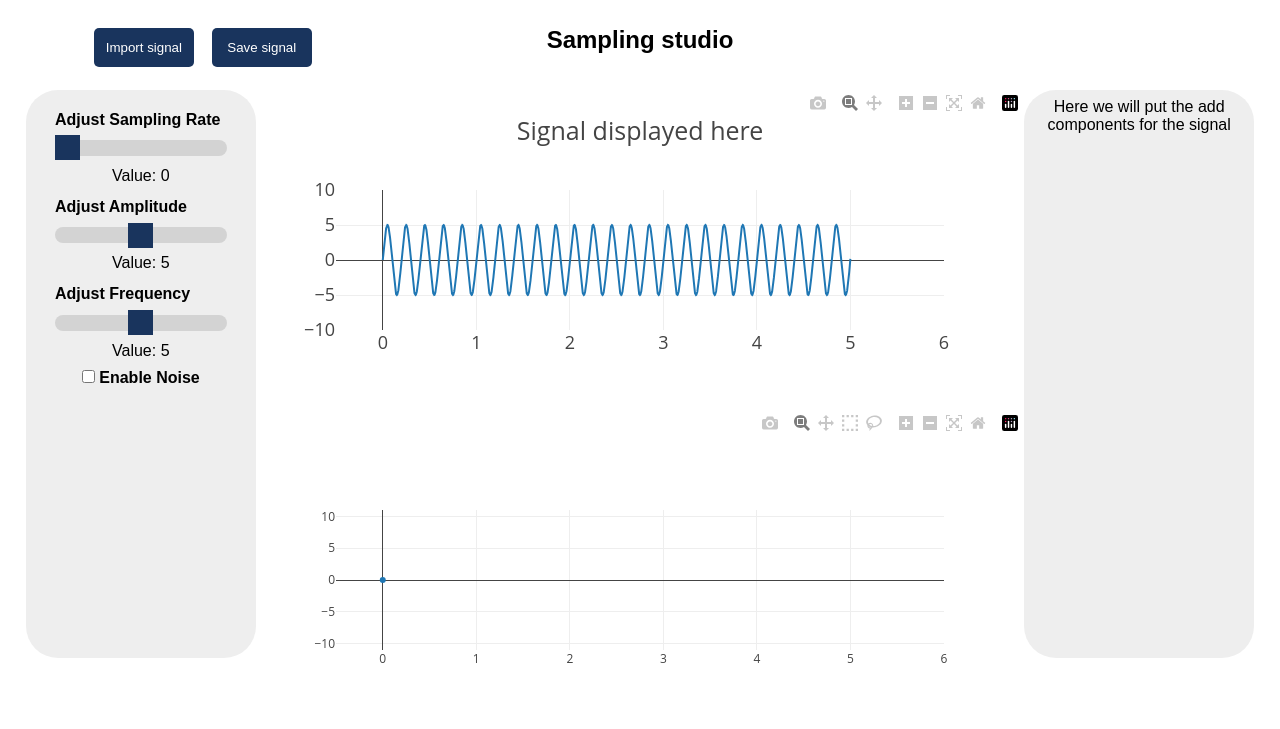
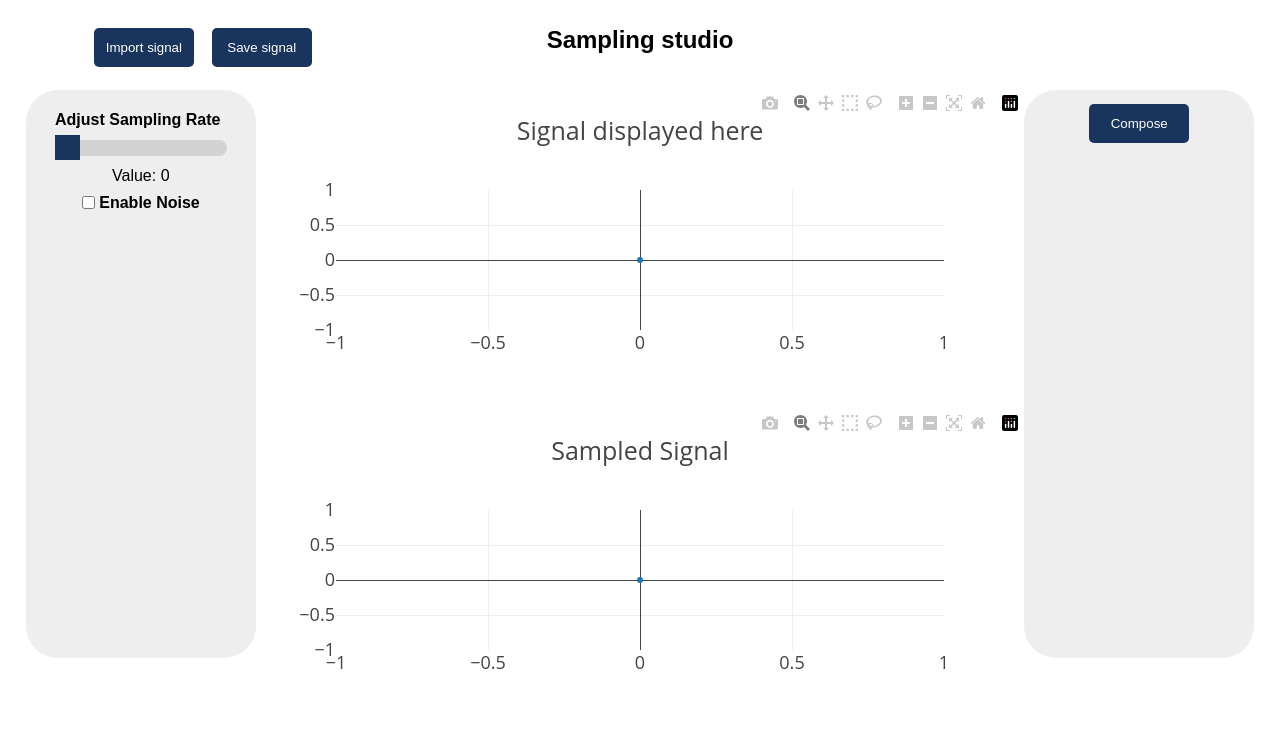
Before and after one commit to YousefKadry/DSP_Task1_12, a Python web app: template SignalStudio/templates/index.html in a window 1280 px wide. Shown: the top 729 px of the page. Run offline with Jinja, Linux system fonts and the light colour scheme; the template is opened without the code that fills it, so the values that code supplies are empty; some libraries are stand-ins or nearby versions.

Commit message:
building the composer and integrate functions to each other

```diff
--- a/SignalStudio/static/js/frame_scripts.js
+++ b/SignalStudio/static/js/frame_scripts.js
@@ -9,16 +9,27 @@ var addNoiseBtn = document.getElementById("add-noise-btn");
 var snrValue = document.getElementById("snrValue");
 var SRSLider = document.getElementById("samplingRate");
 var SROutput = document.getElementById("SROutput");
+let composeBtn = document.getElementById("compose");
+let composeForm = document.getElementById("composerForm");
+let addSignalBtn = document.getElementById("addSignalBtn");
+let signalsMenue = document.getElementById("addedSignals");
+let deleteSignalBtn = document.getElementById('deleteBtn');
 ampOutput.innerHTML = ampSlider.value;
 freqOutput.innerHTML = freqSlider.value;
 SROutput.innerHTML = SRSLider.value;
 
 //For the original signal graph, plot signal from inital value on freq/amp sliders
-sin_wave.plot(ampSlider.value, freqSlider.value);
+Plotly.newPlot(
+  "plot1",
+  [{ x: [0], y: [0] }],
+  {title: "Signal displayed here",
+            font: { size: 18 }},
+  sin_wave.config);
 Plotly.newPlot(
   "plot2",
   [{ x: [0], y: [0] }],
-  { yaxis: { range: [-11, 11] }, xaxis: { range: [-0.5, 6] } },
+  {title: "Sampled Signal",
+            font: { size: 18 }},
   sin_wave.config
 );
 //for the sampled signal graph, plot an inital signal from the values on the sliders
@@ -31,42 +42,29 @@ SRSLider.oninput = () => {
 
 SRSLider.addEventListener("mouseup", async function () {
   let samplingRate = SRSLider.value;
+  if(noiseToggle.checked){
+  sin_wave.sampling(samplingRate, sin_wave.noisySignal);
+  sin_wave.animatePlot("plot2", sin_wave.sampledSignal)
+  await sin_wave.animatePlot("plot2", sin_wave.sampledSignal);
+  }
+
   sin_wave.sampling(samplingRate);
+  sin_wave.animatePlot("plot2", sin_wave.sampledSignal)
   await sin_wave.animatePlot("plot2", sin_wave.sampledSignal);
 });
 
 //function that changes original signal when slider value changes
-ampSlider.addEventListener("mouseup", async function () {
+ampSlider.oninput = async function () {
   let amp = this.value;
   ampOutput.innerHTML = amp;
-  let samplingRate = SRSLider.value;
-  sin_wave.change_amp(amp);
-  if (noiseToggle.checked) {
-    sin_wave.generateNoise(SNR);
-    await sin_wave.animatePlot("plot1", sin_wave.noisySignal);
-  } else {
-    await sin_wave.animatePlot("plot1", sin_wave.data);
-  }
-  sin_wave.sampling(samplingRate);
-  await sin_wave.animatePlot("plot2", sin_wave.sampledSignal);
 
-  console.log();
-});
+};
 // Function that updates the sampled signal graph
-freqSlider.addEventListener("mouseup", async function () {
+freqSlider.oninput = async function () {
   let freq = this.value;
   freqOutput.innerHTML = freq;
-  let samplingRate = SRSLider.value;
-  sin_wave.change_freq(freq);
-  if (noiseToggle.checked) {
-    sin_wave.generateNoise(SNR);
-    await sin_wave.animatePlot("plot1", sin_wave.noisySignal);
-  } else {
-    await sin_wave.animatePlot("plot1", sin_wave.data);
-  }
-  sin_wave.sampling(samplingRate);
-  await sin_wave.animatePlot("plot2", sin_wave.sampledSignal);
-});
+
+};
 
 //function that toggles noise and shows/hides noise section
 noiseToggle.checked = false;
@@ -78,6 +76,9 @@ const on_change = () => {
     if (snrValue.value) {
       sin_wave.generateNoise(SNR);
       sin_wave.plotNoisySignal();
+      sin_wave.sampling(SRSLider.value, sin_wave.noisySignal);
+      sin_wave.animatePlot("plot2", sin_wave.sampledSignal);
+      sin_wave.animatePlot("plot2", sin_wave.sampledSignal);
     }
   } else {
     //hide noise signal, remove the noisy signal and display original signal
@@ -85,47 +86,85 @@ const on_change = () => {
     //code that displays original signal without noise
     console.log("noise removed");
     Plotly.newPlot("plot1", sin_wave.data, sin_wave.layout, sin_wave.config);
+    sin_wave.sampling(SRSLider.value, sin_wave.noisySignal);
+    sin_wave.animatePlot("plot2", sin_wave.sampledSignal);
+    sin_wave.animatePlot("plot2", sin_wave.sampledSignal);
     console.log(sin_wave.data[0].y);
     console.log(sin_wave.noisySignal[0].y);
   }
 };
-//first make sure checkbox is turned off when page loads
-// noiseToggle.addEventListener("change", function (e) {
-//   if (e.target.checked) {
-//     //show noise section
-//     document.getElementById("add-noise-section").style.display = "block";
-//     let samplingRate = SRSLider.value;
-//     sin_wave.sampling(samplingRate);
-//     if(snrValue.value){
-//       sin_wave.plotNoisySignal()
-//     }
-//   }
-//   else {
-//     //hide noise signal, remove the noisy signal and display original signal
-//     document.getElementById("add-noise-section").style.display = "none";
-//     //code that displays original signal without noise
-//     console.log("noise removed");
-//     Plotly.newPlot("plot1", sin_wave.data, sin_wave.layout, sin_wave.config);
-//     console.log(sin_wave.data[0].y);
-//   }
-// });
+
 
 //method that runs when you click the apply noise button
-addNoiseBtn.addEventListener("click", function () {
+addNoiseBtn.onclick =  () => {
   //check that method works, obviously
   console.log("Hello there");
   //get the input value from the input field and print it on the console
   SNR = snrValue.value;
   //Use the value to generate noise
-  // sin_wave.plot(ampSlider.value, freqSlider.value);
   sin_wave.generateNoise(SNR);
   sin_wave.plotNoisySignal();
-});
+  sin_wave.sampling(SRSLider.value, sin_wave.noisySignal);
+  sin_wave.animatePlot("plot2", sin_wave.sampledSignal);
+  sin_wave.animatePlot("plot2", sin_wave.sampledSignal);
+};
 
-// function showNoiseSection (box) {
-//     if(chkbox.checked){
-//      document.getElementById(box).style.display = "block";
-//    }else {
-//      document.getElementById(box).style.display = "none";
-//    }
-// }
+let formStatus = false;
+composeForm.style.display = "none";
+composeBtn.onclick = () => {
+  if (!formStatus) {
+    composeForm.style.display = "block";
+    formStatus = true;
+  } else {
+    composeForm.style.display = "none";
+    formStatus = false;
+  }
+  addSignalBtn.onclick = async() => {
+    sin_wave.addSignal(ampSlider.value, freqSlider.value);
+    if (noiseToggle.checked) {
+      sin_wave.generateNoise(SNR);
+      sin_wave.animatePlot("plot1", sin_wave.noisySignal);
+      await sin_wave.animatePlot("plot1", sin_wave.noisySignal);
+      sin_wave.sampling(SRSLider.value, sin_wave.noisySignal);
+      sin_wave.animatePlot("plot2", sin_wave.sampledSignal);
+      sin_wave.animatePlot("plot2", sin_wave.sampledSignal);
+    } else {
+      sin_wave.animatePlot("plot1", sin_wave.data);
+      await sin_wave.animatePlot("plot1", sin_wave.data);
+      sin_wave.sampling(SRSLider.value);
+      sin_wave.animatePlot("plot2", sin_wave.sampledSignal);
+      sin_wave.animatePlot("plot2", sin_wave.sampledSignal);
+
+    }
+    let signalNum = sin_wave.addedSignalNum
+    let option = document.createElement("option");
+    option.text = `Signal${signalNum}  amp=${ampSlider.value}, freq=${freqSlider.value}`
+    option.value = `Signal${signalNum}`
+    signalsMenue.appendChild(option);
+
+
+  };
+
+  deleteSignalBtn.onclick = async ()=>{
+    sin_wave.deleteSignal(signalsMenue.value);
+    if (noiseToggle.checked) {
+      sin_wave.generateNoise(SNR);
+      sin_wave.animatePlot("plot1", sin_wave.noisySignal);
+      await sin_wave.animatePlot("plot1", sin_wave.noisySignal);
+      sin_wave.sampling(SRSLider.value, sin_wave.noisySignal);
+      sin_wave.animatePlot("plot2", sin_wave.sampledSignal);
+      sin_wave.animatePlot("plot2", sin_wave.sampledSignal);
+    } else {
+      sin_wave.animatePlot("plot1", sin_wave.data);
+      await sin_wave.animatePlot("plot1", sin_wave.data);
+      sin_wave.sampling(SRSLider.value);
+      sin_wave.animatePlot("plot2", sin_wave.sampledSignal);
+      sin_wave.animatePlot("plot2", sin_wave.sampledSignal);
+
+    }
+    signalsMenue.remove(signalsMenue.selectedIndex)
+
+
+  }
+
+};
--- a/SignalStudio/static/js/processing.js
+++ b/SignalStudio/static/js/processing.js
@@ -1,30 +1,32 @@
 class simProcessing {
     constructor() {
     // Constructor
-        this.data = [{ x: [0], y: [0], mode: "lines", type: "line" }];
+        this.data = [{ x: [], y: [], mode: "lines", type: "line" }];
         this.freq = 0;
         this.amp = 0;
+        this.addedSignalNum = 0
         this.noisySignal = [{ x: [0], y: [0], mode: "lines", type: "line" }];
         this.sampledSignal = [{ x: [0], y: [0], mode: "lines", type: "line" }];
         this.config = { responsive: true };
+        this.time = 5
+        this.signalList = {}
         this.layout = {
             title: "Signal displayed here",
             font: { size: 18 },
-            xaxis:{range:[-0.5, 6]},
-            yaxis:{range:[-10, 10]}
 
     };
     }
 
 
-    generate(amp, f) {
+    generate(amp, f, time = this.time) {
         const exp = "amp * Math.sin(2*pi*x*f)";
         const pi = 22 / 7;
         this.freq = f;
         this.amp = amp;
+        this.time = time;
         let xdata = [];
         let ydata = [];
-        for (var x = 0; x <= 5; x += 0.001) {
+        for (var x = 0; x <= this.time; x += 0.001) {
             xdata.push(x);
             ydata.push(eval(exp));
         }
@@ -52,22 +54,26 @@ class simProcessing {
 
 
 
-    sampling(samplingRate){
+    sampling(samplingRate, data = this.data){
         let sampledX = [];
         let sampledY = [];
-        // const exp = "amp * Math.sin(2*pi*x*f)";
-        // let f = this.freq
-        // let amp = this.amp
-        // const pi =22/7
-        let x = [...this.data[0].x]
-        let y = [...this.data[0].y]
+        let x = [...data[0].x]
+        console.log(x.length)
+        let y = [...data[0].y]
+        console.log(y.length)
         let step = Math.floor((x.length / x[x.length-1])/samplingRate)
+        console.log(step)
+
         for(let i=0; i<x.length; i+=step){
 
             sampledX.push(x[i])
             sampledY.push(y[i])
         }
+        console.log(sampledY)
+
         this.sampledSignal = [{x:sampledX, y:sampledY, type: "line", mode: 'markers'}]
+        console.log(this.sampledSignal)
+
         //  Resampler/interpolator code
         // let newSamples = waveResampler.resample(data[0].y , samplingRate , 5000, {method: "sinc", LPF: true});
         // console.log(newSamples);
@@ -123,6 +129,7 @@ class simProcessing {
         return { z0, z1 };
     }
 
+
     getNormallyDistributedRandomNumber(mean, stddev) {
         const { z0, _ } = this.boxMullerTransform();
 
@@ -156,45 +163,31 @@ class simProcessing {
             this.config
             );
         }
-    }
+
+        addSignal(amp, freq){
+            let newSignal = {amp:amp, freq:freq}
+            let addedSignal = this.generate(amp, freq)
+            this.addedSignalNum+=1
+            if(!this.data[0].x[5]){
+                this.data = this.generate(0, 0)
+            }
+            this.signalList[`Signal${this.addedSignalNum}`] = newSignal;
+            let y = addedSignal[0].y;
+            for(let i=0; i<y.length; i+=1){
+                this.data[0].y[i] += y[i]
+            }
+        }
 
 
+        deleteSignal(signalName){
+            let amp = this.signalList[signalName].amp
+            let freq = this.signalList[signalName].freq
+            let deletedSignal = this.generate(amp, freq)
+            let y = deletedSignal[0].y;
+            for(let i=0; i<y.length; i+=1){
+                this.data[0].y[i] -= y[i]
+            }
+            delete this.signalList[signalName];
 
-//could be useful later on
-/*
-// get the original signal and square it
-this.noisySignal[0].y = this.data[0].y;
-for (var itr = 0; itr <this.noisySignal[0].y.length ; itr += 1) {
-    var powerComponent = Math.pow(this.noisySignal[0].y[itr],2);
-    this.noisySignal[0].y[itr] = powerComponent;
-    // console.log(this.noisySignal[0].y[itr]);
-}
-var signal_power = nj.array(this.data[0].y).mean();
-var signal_power_db = 10*Math.log10(signal_power);
-var snr_db = 10*Math.log10(SNR);
-var noise_power_db = signal_power_db - snr_db;
-var noise_power = Math.pow(10,noise_power_db/10);
-for (var itr = 0; itr <this.noisySignal[0].y.length ; itr += 1) {
-    var noiseComponent = this.getNormallyDistributedRandomNumber(0, Math.sqrt(noise_power));
-    // noiseComponent.push(getNormallyDistributedRandomNumber(mean, stddev));
-    this.noisySignal[0].y[itr] += noiseComponent;
-}*/
-
-
-/*
-//calculating the mean amplitude of the signal
-var mean_sig_amp=nj.array(this.data[0].y).mean();
-console.log(mean_sig_amp);
-// calculating the mean noise amplitude
-var mean_noise_amp = mean_sig_amp / SNR;
-console.log(mean_noise_amp);
-//generating noise component
-// const noiseComponent = []
-const mean   = 0;
-const stddev = mean_noise_amp;
-for (var itr = 0; itr <5 ; itr += 0.001) {
-    var noiseComponent = this.getNormallyDistributedRandomNumber(mean, stddev);
-    // noiseComponent.push(getNormallyDistributedRandomNumber(mean, stddev));
-    this.noisySignal[0].y[itr] =+ noiseComponent;
-}
-*/
+        }
+    }
--- a/SignalStudio/templates/index.html
+++ b/SignalStudio/templates/index.html
@@ -1,5 +1,6 @@
 <!DOCTYPE html>
 <html lang="en" dir="ltr">
+
 <head>
   <title>Sampling studio masr</title>
   <meta charset="utf-8">
@@ -41,21 +42,21 @@
           <p>Value: <span id="SROutput"></span></p>
         </div>
         <!-- thid div is the amplitude slider -->
-          <div class="optioncontainer">
+        <!-- <div class="optioncontainer">
           <p class="leftheader">Adjust Amplitude</p>
           <input type="range" id="amp" min="0" max="10" value="5" class="slider">
           <p>Value: <span id="ampOutput"></span></p>
         </div>
         <!-- thid div is the Frequency slider -->
-          <div class="optioncontainer">
+        <!-- <div class="optioncontainer">
           <p class="leftheader">Adjust Frequency</p>
           <input type="range" id="freq" min="0" max="10" value="5" class="slider">
           <p>Value: <span id="freqOutput"></span></p>
-          </div>
+        </div> -->
         <!-- Add noise section -->
         <div class="optioncontainer">
           <!-- Add noise checkbox -->
-            <input class="noise-toggle" type="checkbox" value="0" id="noiseToggle" onChange = on_change()>
+          <input class="noise-toggle" type="checkbox" value="0" id="noiseToggle" onChange=on_change()>
           <label class="leftheader" for="noise-toggle">
             Enable Noise
           </label>
@@ -75,7 +76,28 @@
       </div>
       <!-- section to the right of the frame -->
       <div id="right-options" class="right-options">
-          Here we will put the add components for the signal
+        <button type="button" name="button" id="compose" class="add-noise-btn">Compose</button>
+        <form id = 'composerForm'>
+          <div class="optioncontainer">
+            <p class="leftheader">Adjust Amplitude</p>
+            <input type="range" id="amp" min="0" max="10" value="5" class="slider">
+            <p>Value: <span id="ampOutput"></span></p>
+          </div>
+          <!-- thid div is the Frequency slider -->
+          <div class="optioncontainer">
+            <p class="leftheader">Adjust Frequency</p>
+            <input type="range" id="freq" min="0" max="10" value="5" class="slider">
+            <p>Value: <span id="freqOutput"></span></p>
+          </div>
+          <div>
+            <button type="button" name="button" id="addSignalBtn" class="add-noise-btn">Add Signal</button>
+          </div>
+          <select id="addedSignals">
+          </select>
+          <button type="button" name="button" id="deleteBtn" class="add-noise-btn">Delete</button>
+
+      </form>
+
       </div>
     </div>
 
@@ -85,4 +107,5 @@
   <script src="../static/js/frame_scripts.js"></script>
 
 </body>
+
 </html>
```
Lines whose indentation alone changed are shown as unchanged.
